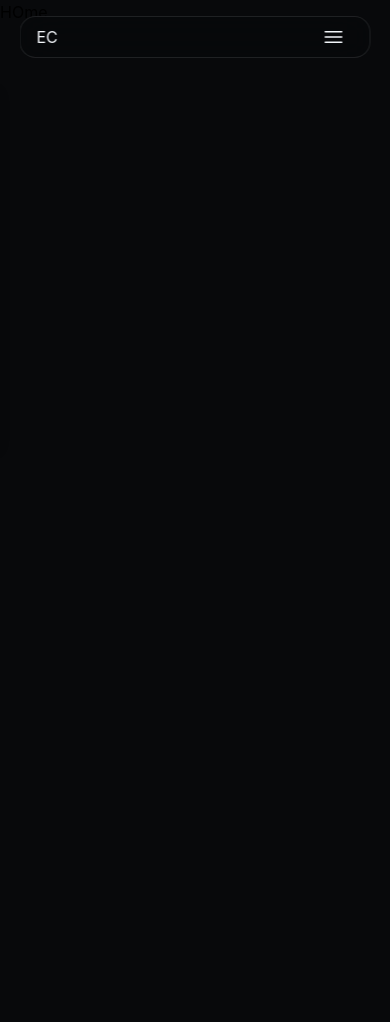
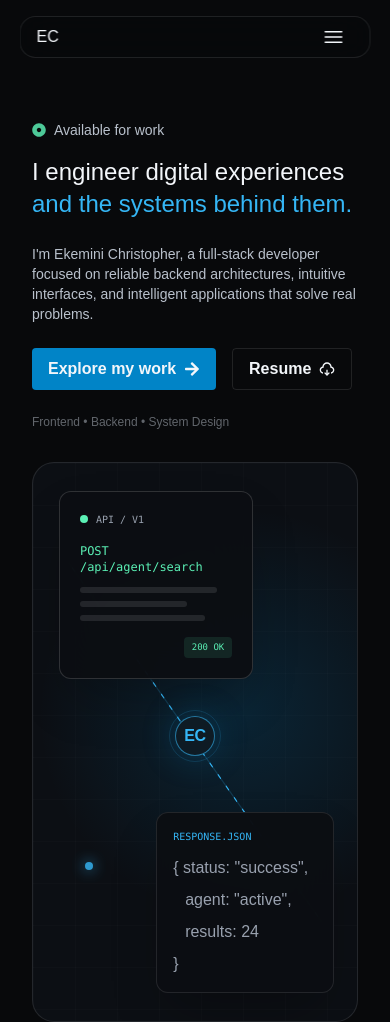
Before and after one commit to kemichris/portfolio, a React (Vite) app in the folder ekemini-portfolio/: page / in a window 390 px wide. Before the commit the page ends 844 px from the top, so only its background shows below. Built offline with nearby package versions, Linux system fonts and the light colour scheme.

Commit message:
add Hero and HeroVisual components; update Button styles and MobileMenu background

```diff
--- a/ekemini-portfolio/src/components/common/Button.jsx
+++ b/ekemini-portfolio/src/components/common/Button.jsx
@@ -5,7 +5,7 @@ export function Button({ text, to }) {
   return (
     <Link
       to={to}
-      className="py-2 px-4 font-semibold bg-blue hover:bg-blue-hover rounded text-text flex items-center gap-2"
+      className="py-2 px-4 font-semibold bg-blue hover:bg-blue-hover hover:scale-95 rounded text-text flex items-center gap-2 transform transition-all duration-300"
     >
       {text}
       <FaArrowRight />
--- /dev/null
+++ b/ekemini-portfolio/src/components/home/Hero.jsx
@@ -0,0 +1,44 @@
+import { RiDownloadCloud2Line } from "react-icons/ri";
+import { FaDotCircle } from "react-icons/fa";
+
+import { Button } from "../common/Button";
+import { HeroVisual } from "./HeroVisual";
+
+export function Hero() {
+  return (
+    <section className="pt-30 grid grid-cols-1 gap-8 lg:grid-cols-2 md:gap-12 lg:gap-20">
+      <div className="">
+        <p className="text-text-secondary text-sm flex items-center gap-2 mb-4">
+          <FaDotCircle className="text-success animate-pulse" /> Available for
+          work
+        </p>
+        <h1 className="text-2xl md:text-5xl text-text mb-6">
+          I engineer digital experiences{" "}
+          <span className="text-blue-bright">
+            and the systems behind them.
+          </span>{" "}
+        </h1>
+        <p className="text-text-secondary mb-6 text-sm md:text-base">
+          I'm Ekemini Christopher, a full-stack developer focused on reliable
+          backend architectures, intuitive interfaces, and intelligent
+          applications that solve real problems.
+        </p>
+        <div className="flex gap-4 flex-wrap">
+          <Button text="Explore my work" to="#projects" />
+          <a
+            href="/resume.pdf"
+            download
+            className="py-2 px-4 font-semibold bg-transparent border border-line hover:scale-95 rounded text-text flex items-center gap-2 transform transition-all duration-300"
+          >
+            Resume
+            <RiDownloadCloud2Line />
+          </a>
+        </div>
+        <p className="text-text-secondary/50 text-xs md:text-sm mt-6">
+          Frontend • Backend • System Design
+        </p>
+      </div>
+      <HeroVisual />
+    </section>
+  );
+}
--- /dev/null
+++ b/ekemini-portfolio/src/components/home/HeroVisual.jsx
@@ -0,0 +1,98 @@
+export function HeroVisual() {
+  return (
+    <div className="relative isolate h-140 w-full overflow-hidden rounded-[22px] border border-white/10 bg-project-visual">
+
+      {/* Background grid and blue glow */}
+      <div
+        className="absolute inset-0 opacity-40"
+        style={{
+          backgroundImage: `
+            linear-gradient(#ffffff0a 1px, transparent 1px),
+            linear-gradient(90deg, #ffffff0a 1px, transparent 1px)
+          `,
+          backgroundSize: '42px 42px',
+        }}
+      />
+
+      <div className="absolute inset-0 bg-[radial-gradient(circle_at_65%_45%,rgba(1,132,199,0.18),transparent_55%)]" />
+
+      {/* Animated X-shaped connection paths */}
+      <svg
+        viewBox="0 0 500 560"
+        preserveAspectRatio="none"
+        className="pointer-events-none absolute inset-0 h-full w-full"
+        fill="none"
+      >
+        {/* First diagonal */}
+        <path
+          d="M 55 100 L 445 460"
+          stroke="#35b6f5"
+          strokeOpacity="0.2"
+          strokeWidth="1.5"
+        />
+        <path
+          d="M 55 100 L 445 460"
+          className="flow-line"
+          stroke="#35b6f5"
+          strokeWidth="1.5"
+          strokeLinecap="round"
+          strokeDasharray="5 12"
+        />
+
+
+      </svg>
+
+      {/* API card */}
+      <div className="absolute left-[8%] top-[5%] z-10 w-[60%] rounded-xl border border-white/15 bg-[#0c0e12]/95 p-5 shadow-2xl backdrop-blur-xl">
+        <div className="mb-4 flex items-center gap-2">
+          <span className="h-2 w-2 rounded-full bg-success" />
+          <span className="font-mono text-[10px] text-gray-400">
+            API / V1
+          </span>
+        </div>
+
+        <p className="mb-3 font-mono text-xs text-success">
+          POST /api/agent/search
+        </p>
+
+        <div className="space-y-2">
+          <div className="h-1.5 w-[90%] rounded bg-white/10" />
+          <div className="h-1.5 w-[70%] rounded bg-white/10" />
+          <div className="h-1.5 w-[82%] rounded bg-white/10" />
+        </div>
+
+        <div className="mt-4 flex justify-end">
+          <span className="rounded bg-success/10 px-2 py-1 font-mono text-[9px] text-success">
+            200 OK
+          </span>
+        </div>
+      </div>
+
+      {/* Central engineering node */}
+      <div className="absolute left-1/2 top-[49%] z-20 flex h-10 w-10 -translate-x-1/2 -translate-y-1/2 items-center justify-center rounded-full border border-blue-bright/60 bg-hero-node-bg shadow-[0_0_35px_rgba(1,132,199,0.3)]">
+        <span className="font-bold tracking-tight text-blue-bright">
+          EC
+        </span>
+        <span className="absolute -inset-1.75 rounded-full border border-blue-bright/20 animate-pulse" />
+      </div>
+
+      {/* Request / response card */}
+      <div className="absolute bottom-[5%] right-[7%] z-10 w-[55%] rounded-xl border border-white/10 bg-[#0c0e12]/95 p-4 shadow-2xl backdrop-blur-xl">
+        <p className="mb-3 font-mono text-[10px] text-blue-bright">
+          RESPONSE.JSON
+        </p>
+
+        <div className="space-y-2 font-mono text-[10px] text-gray-400">
+          <p>{'{ status: "success",'}</p>
+          <p className="pl-3">{'agent: "active",'}</p>
+          <p className="pl-3">{'results: 24'}</p>
+          <p>{'}'}</p>
+        </div>
+      </div>
+
+      {/* Decorative floating node */}
+      <span className="absolute bottom-[27%] left-[16%] z-10 h-2 w-2 rounded-full bg-blue-bright shadow-[0_0_14px_#35b6f5] animate-pulse" />
+
+    </div>
+  );
+}
--- a/ekemini-portfolio/src/components/layout/MobileMenu.jsx
+++ b/ekemini-portfolio/src/components/layout/MobileMenu.jsx
@@ -14,8 +14,8 @@ export function MobileMenu({ open, onClose }) {
 
       {/* Mobile Menu */}
       <div
-        className={`fixed rounded top-20 z-50 h-content py-3 w-[80%] bg-bg/50 border border-line shadow-lg transition-transform duration-300 ease-in-out md:hidden ${
-          open ? "left-1/2 -translate-x-1/2" : "-translate-x-full"
+        className={`fixed rounded top-20 z-50 h-content py-3 w-[80%] bg-bg/90 border border-line shadow-lg transition-transform duration-300 ease-in-out md:hidden ${
+          open ? "left-1/2 -translate-x-1/2" : "-translate-x-full -left-full"}
         }`}
       >
         <div className="flex h-full flex-col px-6 py-4">
--- a/ekemini-portfolio/src/components/layout/Navbar.jsx
+++ b/ekemini-portfolio/src/components/layout/Navbar.jsx
@@ -14,7 +14,7 @@ export function Navbar() {
   };
 
   const navLinkClass = ({ isActive }) =>
-    isActive ? "text-white font-semibold" : "text-muted hover:text-white";
+    isActive ? "text-white font-semibold" : "text-nav-text hover:text-white";
 
   return (
     <>
--- a/ekemini-portfolio/src/index.css
+++ b/ekemini-portfolio/src/index.css
@@ -9,6 +9,7 @@
 
   /* Text colors */
   --color-text: #f3f6fa;
+  --color-text-secondary: #b9c1cc;
   --color-muted: #9299a6;
   --color-white: #ffffff;
   --color-nav-text: #aab0bb;
@@ -69,6 +70,7 @@
 @layer base {
   * {
     margin: 0;
+    font-family: manrope, sans-serif;
   }
 
   html {
@@ -79,6 +81,7 @@
     overflow-x: hidden;
     box-sizing: border-box;
     background-color: #08090b;
+    padding: 0 5rem;
   }
 
   button {
@@ -89,4 +92,32 @@
     line-height: 1.5;
     font-size: 1rem;
   }
+
+  @media (max-width: 768px) {
+    body {
+      padding: 0 2rem;
+    }
+  }
 }
+
+
+.flow-line {
+  animation: flow 3s linear infinite;
+}
+
+.flow-line-reverse {
+  animation-direction: reverse;
+  animation-duration: 3.5s;
+}
+
+@keyframes flow {
+  to {
+    stroke-dashoffset: -68;
+  }
+}
+
+@media (prefers-reduced-motion: reduce) {
+  .flow-line {
+    animation: none;
+  }
+}
--- a/ekemini-portfolio/src/pages/public/Home.jsx
+++ b/ekemini-portfolio/src/pages/public/Home.jsx
@@ -1,8 +1,9 @@
+import { Hero } from '../../components/home/Hero';
 
 export function Home() {
     return (
         <>
-        <p>HOme</p>
+        <Hero />
         </>
     )
 }
```
